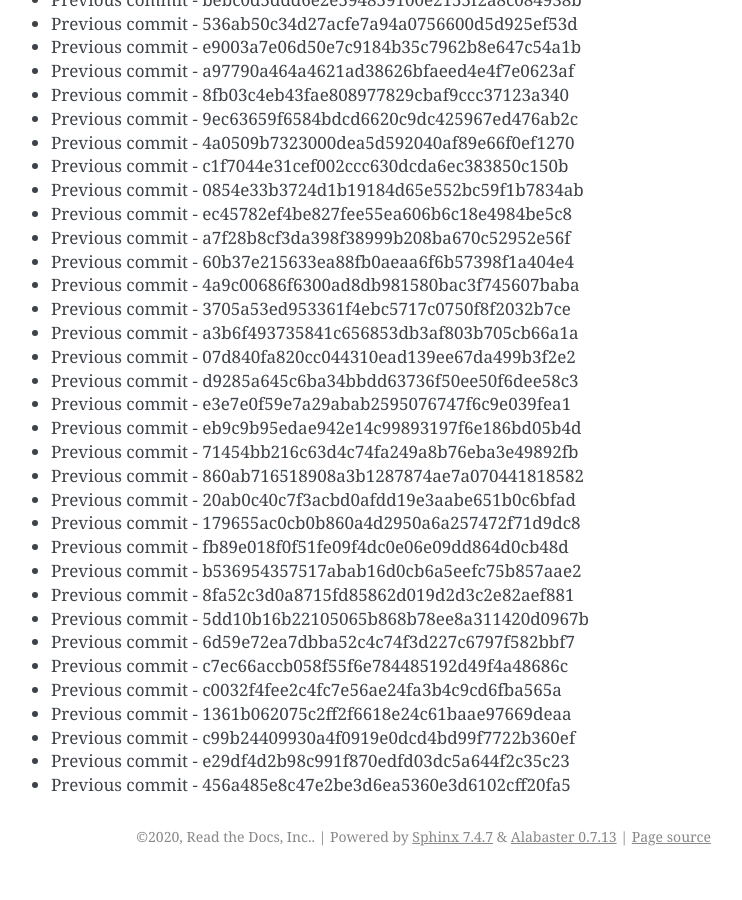
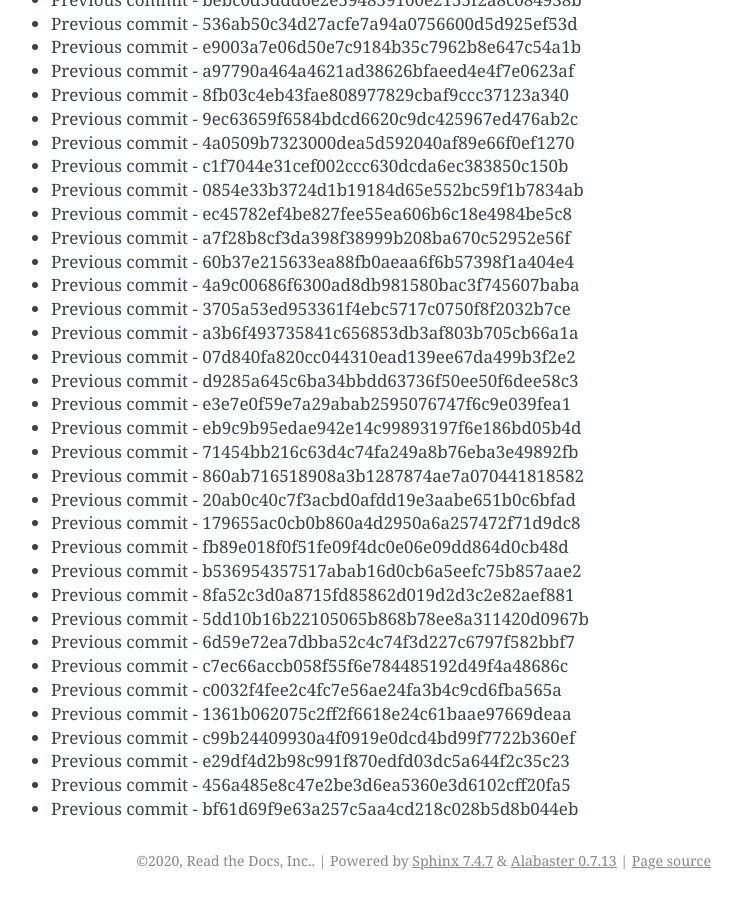
Before and after one commit to readthedocs/rtd-git-stresstest, a Sphinx documentation site: the page built from docs/updates.rst, in a window 1280 px wide and 900 px high, scrolled down 94106 px. Shown: the whole window, without its empty margins (399-1141 px from the left). Built offline with Sphinx 7.4.7, drawn with Linux system fonts in a browser that asks for light colours; before the commit the page ends 94982 px from its top, so only the background shows below that.

Commit message:
Generating commit from previous: bf61d69f9e63a257c5aa4cd218c028b5d8b044eb

```diff
--- a/docs/updates.rst
+++ b/docs/updates.rst
@@ -3986,3 +3986,4 @@ It can be tested for any performance characteristics.
 * Previous commit - c99b24409930a4f0919e0dcd4bd99f7722b360ef
 * Previous commit - e29df4d2b98c991f870edfd03dc5a644f2c35c23
 * Previous commit - 456a485e8c47e2be3d6ea5360e3d6102cff20fa5
+* Previous commit - bf61d69f9e63a257c5aa4cd218c028b5d8b044eb
```
